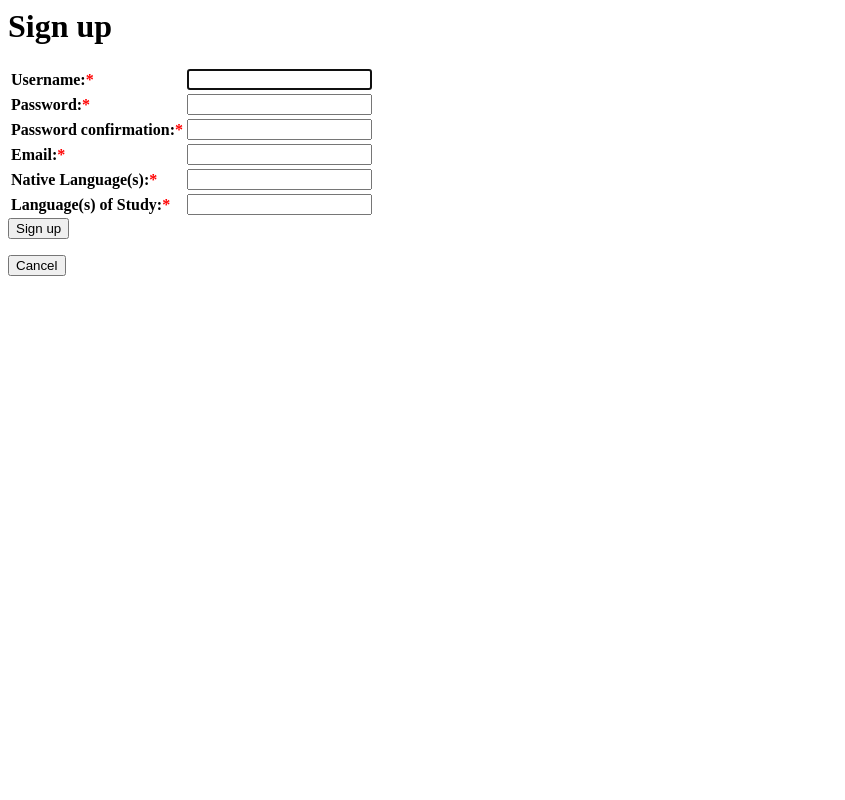
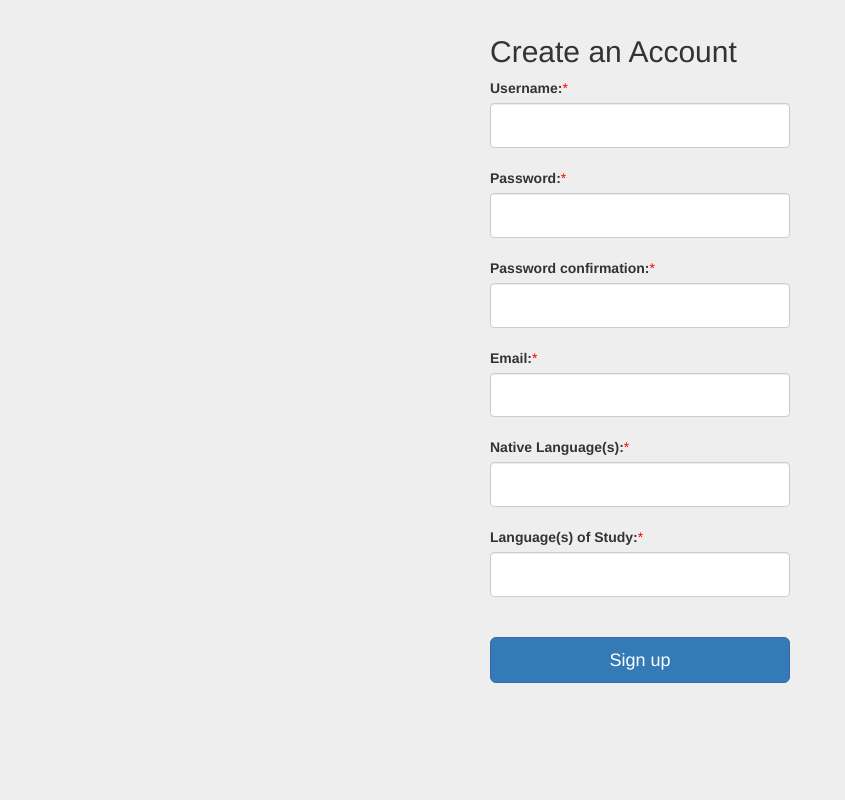
Before and after one commit to borisshou/speaknow, a Django app: page /signup/ in a window 1280 px wide. Shown: the whole page, without its empty margins (0-845 px from the left). Run offline with Django 3.2, Linux system fonts and the light colour scheme; lists and menus that the app fills with data are empty; parts of the project's set-up code (start-up, migrations or seed data) failed here and were passed over; some libraries are stand-ins or nearby versions.

Commit message:
Added bootstrap to signup page

```diff
--- /dev/null
+++ b/speaknow/static/css/signin.css
@@ -0,0 +1,34 @@
+body {
+  padding-top: 0px;
+  padding-bottom: 40px;
+  background-color: #eee;
+}
+
+.form-signin {
+  max-width: 330px;
+  padding: 15px;
+  margin: 0 auto;
+}
+.form-signin .form-signin-heading,
+.form-signin .checkbox {
+  margin-bottom: 10px;
+}
+.form-signin .checkbox {
+  font-weight: normal;
+}
+.form-signin .form-control {
+  position: relative;
+  height: auto;
+  -webkit-box-sizing: border-box;
+     -moz-box-sizing: border-box;
+          box-sizing: border-box;
+  padding: 10px;
+  font-size: 16px;
+}
+.form-signin .form-control:focus {
+  z-index: 2;
+}
+.form-signin input {
+  margin-top: 0px;
+  margin-bottom: 0px;
+}
--- a/speaknow/templates/registration/login.html
+++ b/speaknow/templates/registration/login.html
@@ -51,6 +51,7 @@
             <div class="form-group">
               <input id="id_password" name="password" type="password" placeholder="Password" class="form-control">
             </div>
+
             <button type="submit" class="btn btn-success">Sign in</button>
             <input type="hidden" name="next" value="{{ next }}" />
           </form>
@@ -70,6 +71,7 @@
 
     <!-- INSERT 3 HEADINGS AND FOOTNOTE HERE -->
 
+
     <!-- Bootstrap core JavaScript
     ================================================== -->
     <!-- Placed at the end of the document so the pages load faster -->
--- a/speaknow/templates/registration/signup.html
+++ b/speaknow/templates/registration/signup.html
@@ -1,15 +1,54 @@
-<h1>Sign up</h1>
-<form action="" method="post">
-    {% csrf_token %}
-    <table>
-        {% for field in form %}
-        <tr align="left">
-            <th>{{ field.label_tag }}{% if field.field.required %}<font color="red">*</font>{% endif %}</th>
-            <th>{{ field }}</th>
-            <th><font color="red">{% for error in field.errors %}{{ error }}{% endfor %}</font></th>
-        </tr>
-        {% endfor %}
-    </table>
-    <input type="submit" value="Sign up" />
-</form>
-<a href="{% url 'login' %}"><button>Cancel</button></a>
+{% load static from staticfiles %}
+<!DOCTYPE html>
+<html lang="en">
+  <head>
+    <meta charset="utf-8">
+    <meta http-equiv="X-UA-Compatible" content="IE=edge">
+    <meta name="viewport" content="width=device-width, initial-scale=1">
+    <!-- The above 3 meta tags *must* come first in the head; any other head content must come *after* these tags -->
+    <meta name="description" content="">
+    <meta name="author" content="">
+    <link rel="icon" href="../../favicon.ico">
+
+    <title>Create an Account</title>
+
+    <!-- Bootstrap core CSS -->
+    <link href="{% static 'css/bootstrap.min.css' %}" rel="stylesheet">
+
+    <!-- Custom styles for this template -->
+    <link href="{% static 'css/signin.css' %}" rel="stylesheet">
+
+    <!-- Just for debugging purposes. Don't actually copy these 2 lines! -->
+    <!--[if lt IE 9]><script src="{% static 'js/ie8-responsive-file-warning.js' %}"></script><![endif]-->
+    <script src="{% static 'js/ie-emulation-modes-warning.js' %}"></script>
+
+    <!-- HTML5 shim and Respond.js for IE8 support of HTML5 elements and media queries -->
+    <!--[if lt IE 9]>
+      <script src="https://oss.maxcdn.com/html5shiv/3.7.2/html5shiv.min.js"></script>
+      <script src="https://oss.maxcdn.com/respond/1.4.2/respond.min.js"></script>
+    <![endif]-->
+  </head>
+
+  <body>
+
+    <div class="container">
+      <form class="form-signin" action="" method="post">
+          <h2 class="form-signin-heading">Create an Account</h2>
+          {% csrf_token %}
+          {% for field in form %}
+            {{ field.label_tag }}{% if field.field.required %}<font color="red">*</font>{% endif %}
+            <input type="{% if 'password' in field.auto_id %}password{% else %}text{% endif %}" id="{{ field.auto_id }}" class="form-control" name="{{ field.name }}">
+            <font color="red">{% for error in field.errors %}{{ error }}{% endfor %}</font><br>
+          {% endfor %}
+          <br>
+          <button class="btn btn-lg btn-primary btn-block" type="submit">Sign up</button>
+      </form>
+
+    </div> <!-- /container -->
+
+
+
+    <!-- IE10 viewport hack for Surface/desktop Windows 8 bug -->
+    <script src="../../assets/js/ie10-viewport-bug-workaround.js"></script>
+  </body>
+</html>
```
